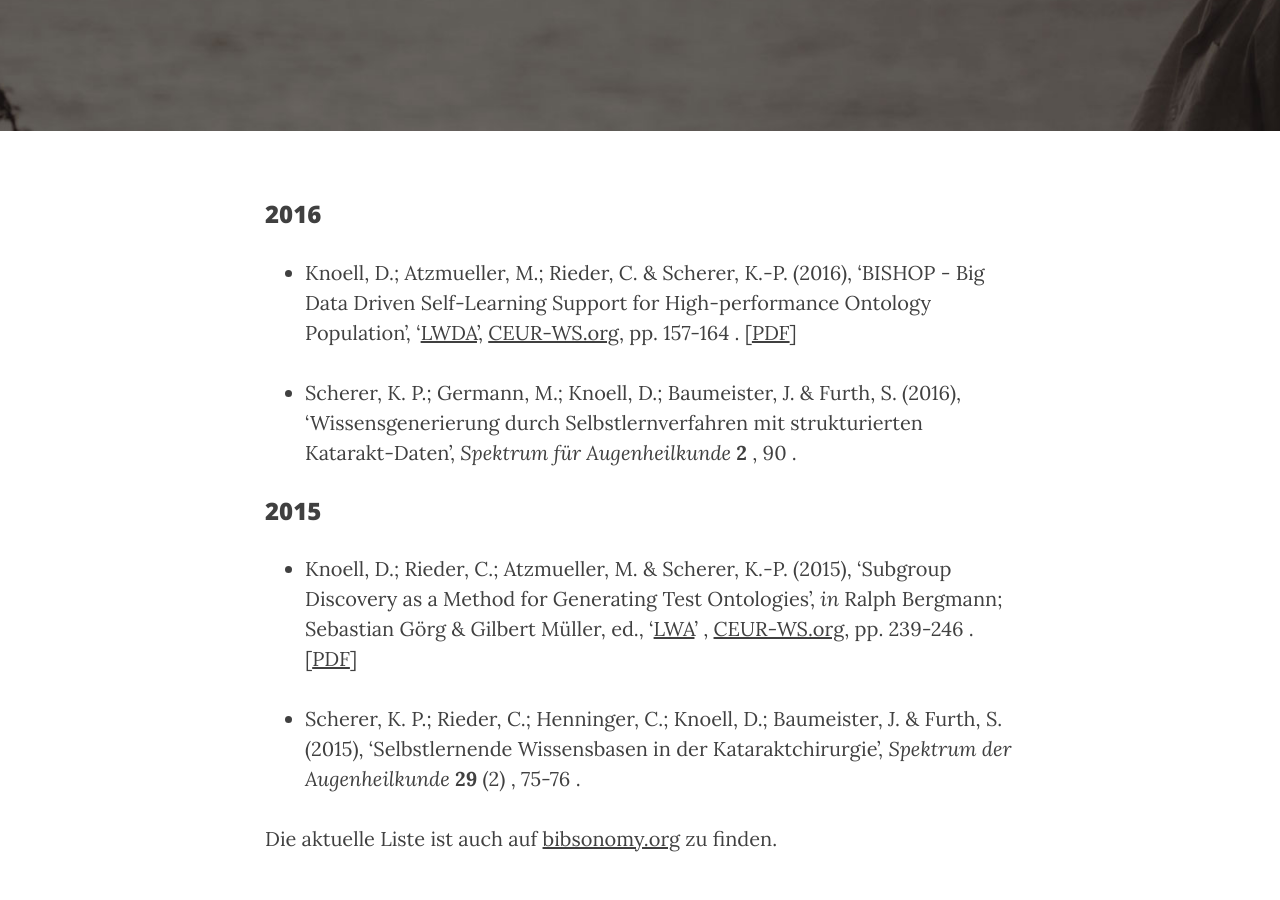
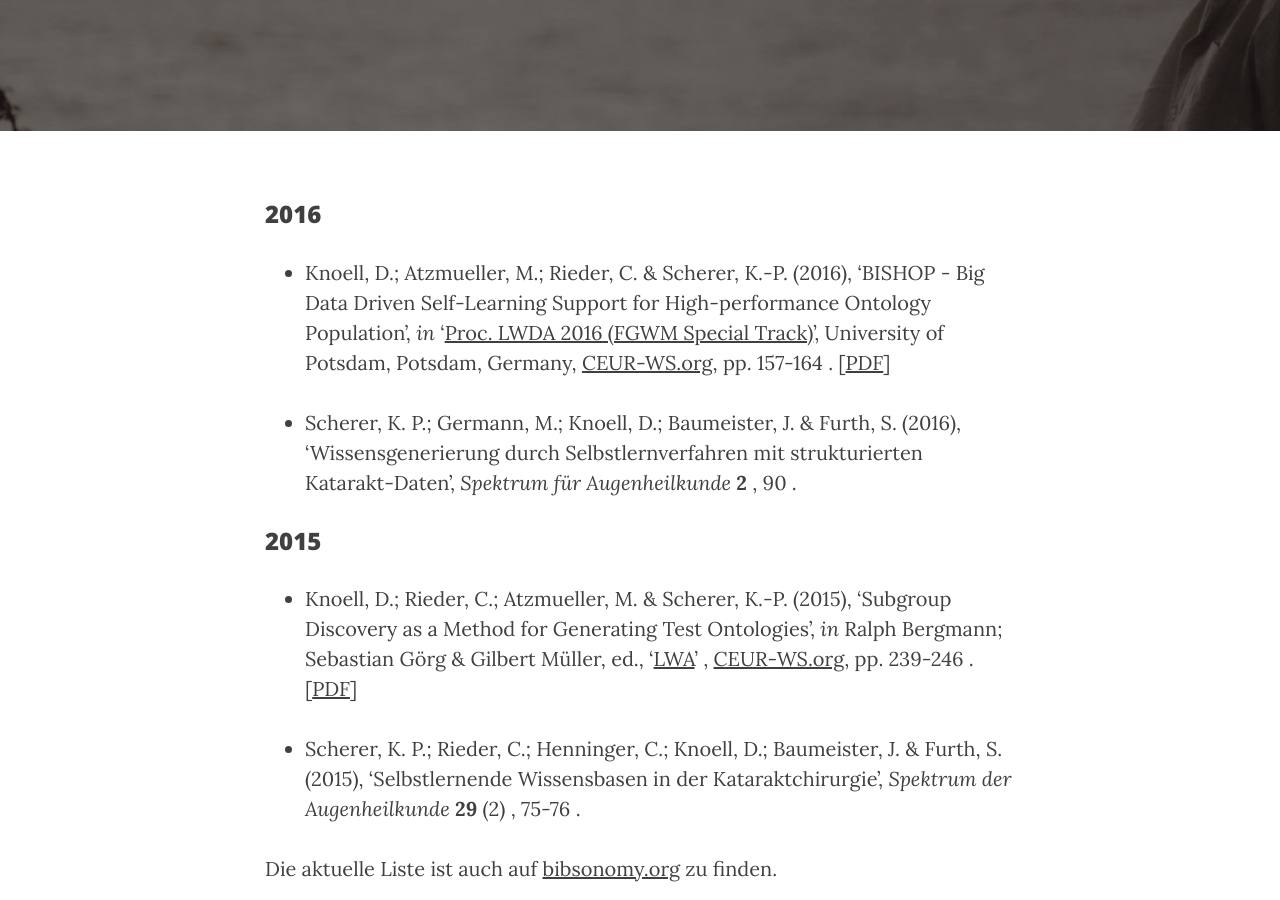
Before and after one commit to Danny4927/danny4927.github.io, a Jekyll site: the page built from publikationen.md, in a window 1280 px wide and 900 px high, scrolled down 325 px. Built offline with Jekyll 4.4.1, drawn with Linux system fonts in a browser that asks for light colours; nearby versions of some CDN libraries.

Commit message:
additional info to last paper

```diff
--- a/publikationen.md
+++ b/publikationen.md
@@ -6,7 +6,7 @@ header-img: "../img/about-bg.jpg"
 ---
 ### 2016
 
-- Knoell, D.; Atzmueller, M.; Rieder, C. & Scherer, K.-P. (2016), 'BISHOP - Big Data Driven Self-Learning Support for High-performance Ontology Population', '[LWDA](http://ceur-ws.org/Vol-1670/#paper-41)', [CEUR-WS.org](http://CEUR-WS.org/), pp. 157-164 . [[PDF](http://ceur-ws.org/Vol-1670/paper-41.pdf)]
+- Knoell, D.; Atzmueller, M.; Rieder, C. & Scherer, K.-P. (2016), 'BISHOP - Big Data Driven Self-Learning Support for High-performance Ontology Population', _in_ '[Proc. LWDA 2016 (FGWM Special Track)](http://ceur-ws.org/Vol-1670/#paper-41)', University of Potsdam, Potsdam, Germany, [CEUR-WS.org](http://CEUR-WS.org/), pp. 157-164 . [[PDF](http://ceur-ws.org/Vol-1670/paper-41.pdf)]
 
 - Scherer, K. P.; Germann, M.; Knoell, D.; Baumeister, J. & Furth, S. (2016), 'Wissensgenerierung durch Selbstlernverfahren mit strukturierten Katarakt-Daten', _Spektrum für Augenheilkunde_ **2** , 90 .
 
```
